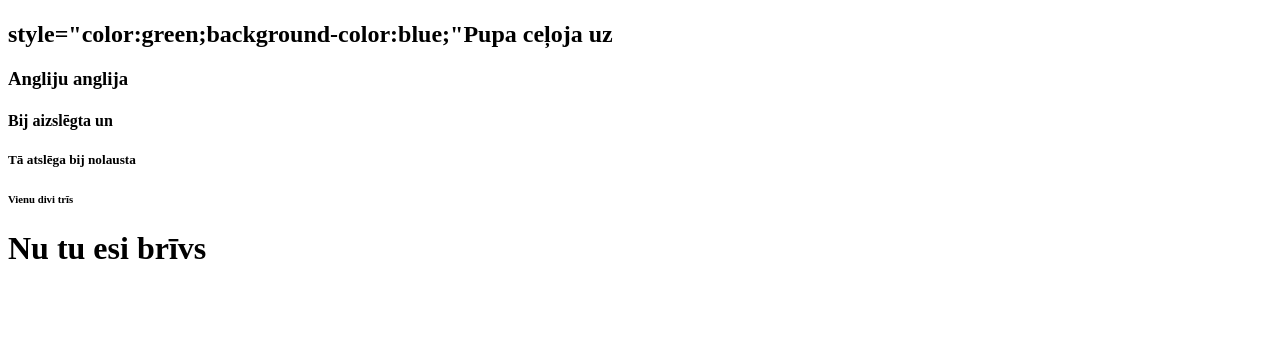
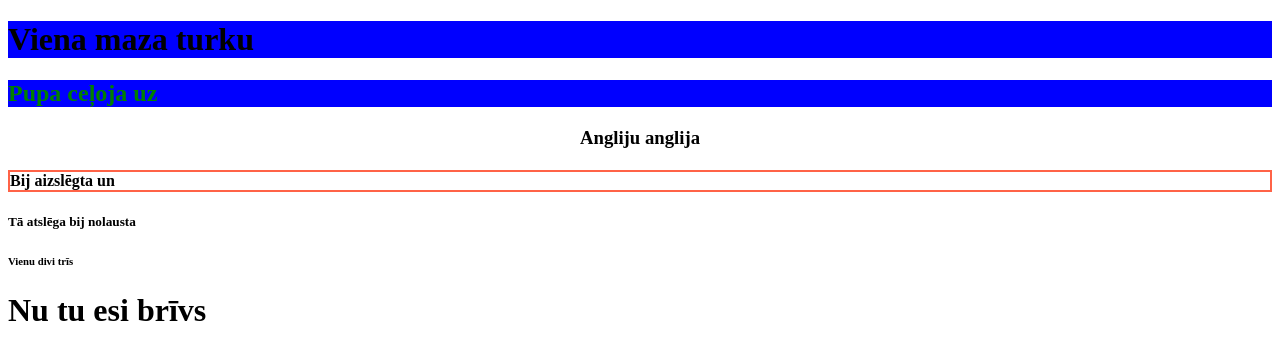
Before and after one commit to kristiasGejs/nez, a plain HTML site: page index.html in a window 1280 px wide. Drawn offline with Linux system fonts and the light colour scheme.

Commit message:
Update index.html

```diff
--- a/index.html
+++ b/index.html
@@ -6,10 +6,10 @@
 
 <body>
 
-<h1 style="background-color:red;" Viena maza turku</h1>
-<h2> style="color:green;background-color:blue;"Pupa ceļoja uz</h2>
-<h3>Angliju anglija</h3>
-<h4>Bij aizslēgta un</h4>
+<h1 style="background-color:blue;">Viena maza turku</h1>
+<h2 style="color:green;background-color:blue;">Pupa ceļoja uz</h2>
+<h3 style="text-align:center;">Angliju anglija</h3>
+<h4 style="border:2px solid Tomato;">Bij aizslēgta un</h4>
 <h5>Tā atslēga bij nolausta</h5>
 <h6>Vienu divi trīs</h6>
 <h1>Nu tu esi brīvs</h1>
```
